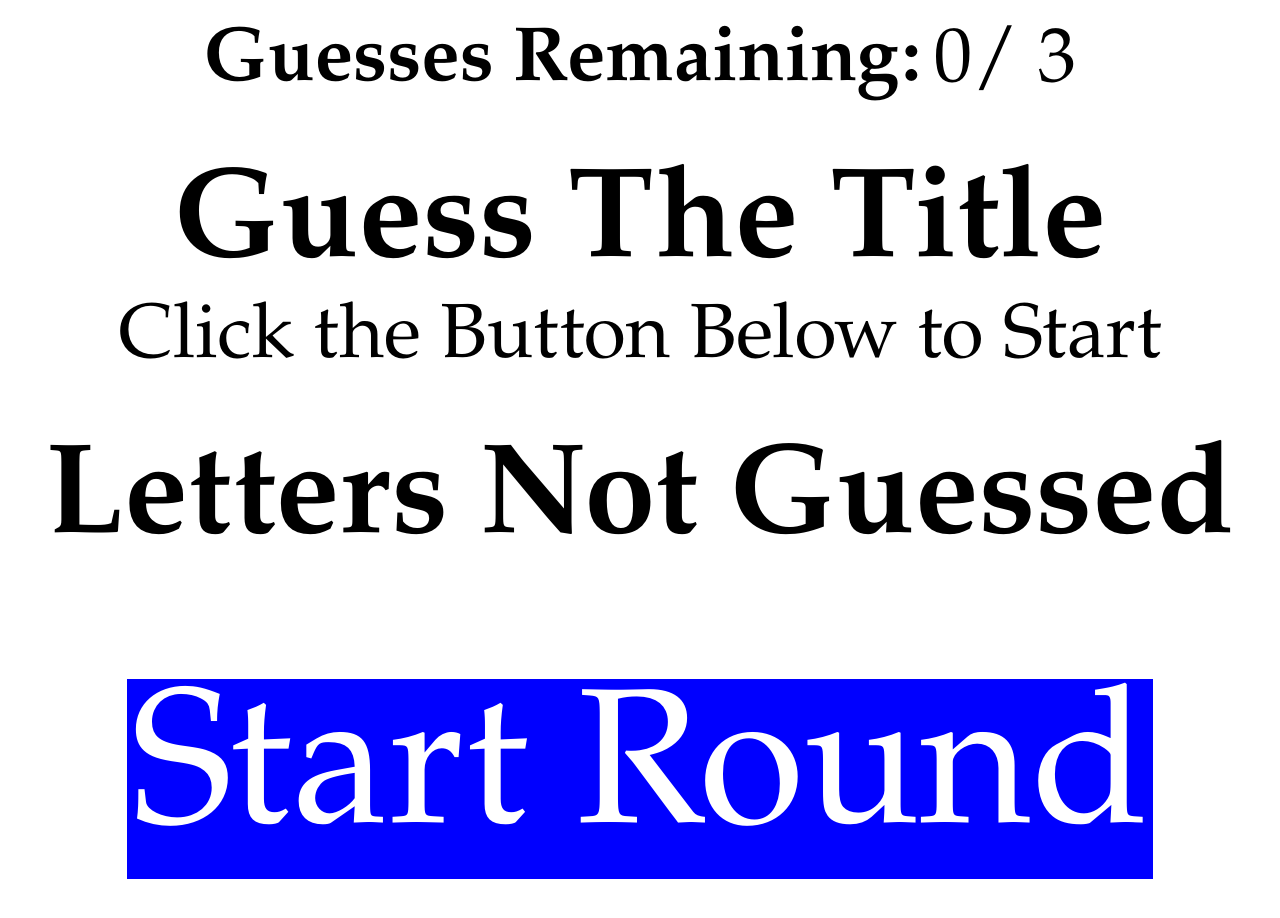
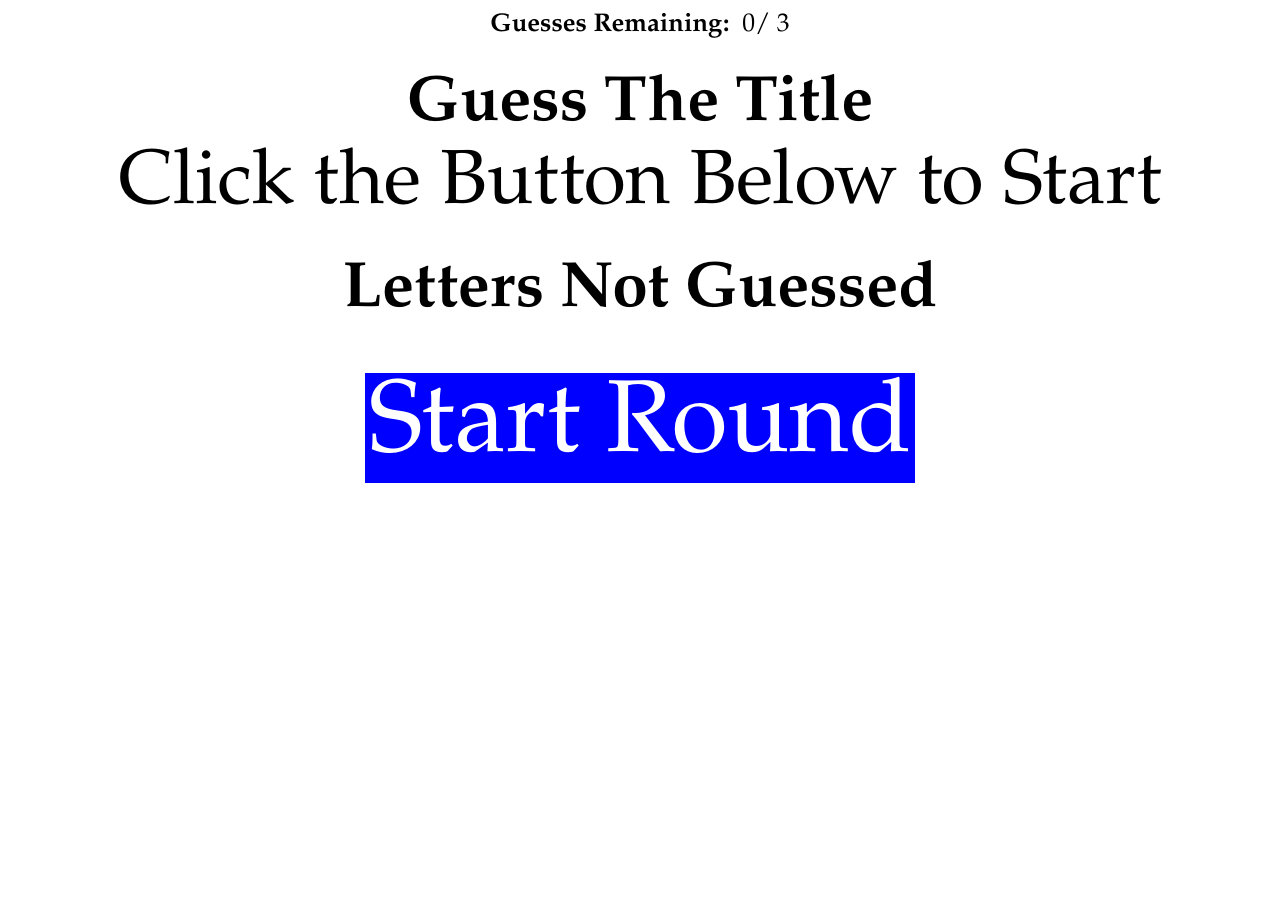
Before and after one commit to SirPotatoIV/guess-the-letters, a website: page public/index.html in a window 1280 px wide. After the commit the page ends 800 px from the top, so only its background shows below. Drawn offline with nearby package versions, Linux system fonts and the light colour scheme.

Commit message:
Updated styling so that app works well on different screen sizes. Got rid of files that are not being used.

```diff
--- a/public/css/styles.css
+++ b/public/css/styles.css
@@ -81,3 +81,55 @@ button:hover{
 .knownLetter{
   color: black;
 }
+
+@media (min-width: 576px) {
+  body{
+    font-family: Garamond;
+  }
+  h1 {
+    font-size: 5vw;
+    margin: 10px 0px 10px 0px;
+    font-weight: bold;
+  }
+  section {
+    display: grid;
+    justify-items: center;
+    margin: 1vw 0vw 1vw 0vw
+  }
+
+  button {
+    padding: 4px;
+    border: none;
+    background-color: blue;
+    font: inherit;
+    color: white;
+  }
+
+  #startBtn{
+    margin: 1vw;
+    font-size: 8vw;
+  }
+  #statusDisplay{
+    font-size: 2vw;
+  }
+  .statusIndicator {
+    font-weight: bold;
+    padding-right: 1vw;
+  }
+
+  /* each character in the title/thing to guess is in a div with this class */
+  .characterHolder{
+    display: flex;
+    font-size: 5vw;
+    padding: 2px;
+    flex: 0 0 20px;
+  }
+
+  .guessLetters {
+    margin: 1vw;
+    width: 5.5vw;
+    font-size: 5vw;
+    text-transform: uppercase;
+  }
+
+}
--- a/public/index.html
+++ b/public/index.html
@@ -3,7 +3,7 @@
 
 <head>
   <meta charset="UTF-8">
-  <title>Title TBD</title>
+  <title>Letter Guessing Game</title>
   <!-- Latest compiled and minified CSS & JS -->
   <!-- https://cdnjs.com/libraries/meyer-reset -->
   <link rel="stylesheet" href="https://cdnjs.cloudflare.com/ajax/libs/meyer-reset/2.0/reset.css">
```
Also changed, not shown: api/Letters.js (deleted, +0 -11 lines), api/index.js (deleted).
